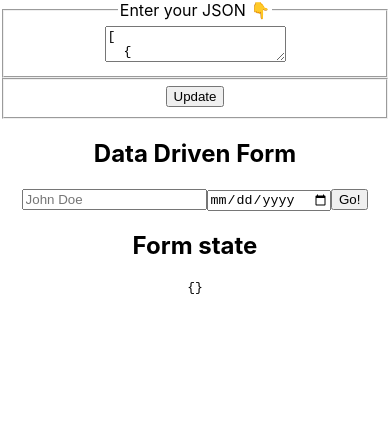
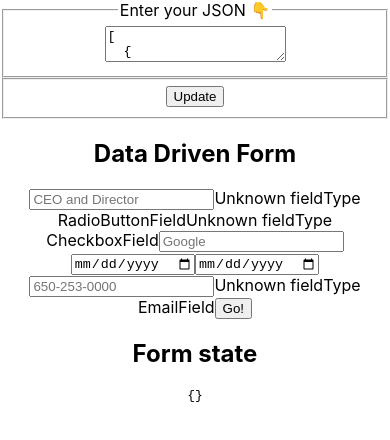
Before and after one commit to vitkarpov/acre-test, a React (Create React App) app: page / in a window 390 px wide. Shown: the top 440 px of the page. Built offline with nearby package versions, Linux system fonts and the light colour scheme.

Commit message:
feat(fields): PhoneField

```diff
--- a/src/App.js
+++ b/src/App.js
@@ -2,23 +2,7 @@
 import './App.css';
 import Fields from './Fields';
 
-const DEFAULT_SCHEME = [
-  {
-    id: 'ClientName',
-    fieldType: 'TextField',
-    fieldProps: {
-      name: 'name',
-      placeholder: 'John Doe'
-    }
-  },
-  {
-    id: 'StartDate',
-    fieldType: 'DateField',
-    fieldProps: {
-      name: 'start'
-    }
-  }
-];
+import DEFAULT_SCHEME from './default-scheme';
 
 function App() {
   const [validScheme, setValidScheme] = useState(true);
--- /dev/null
+++ b/src/Fields/PhoneNumberField/index.js
@@ -0,0 +1,21 @@
+import React from 'react';
+import PropTypes from 'prop-types';
+
+const PhoneNumberField = ({ name, placeholder, required, onChange }) => (
+  <input
+    type="tel"
+    name={name}
+    required={required}
+    placeholder={placeholder}
+    pattern="[0-9]{3}-[0-9]{3}-[0-9]{4}"
+    onChange={(e) => onChange(name, e.target.value)}
+  />
+);
+
+PhoneNumberField.propTypes = {
+  name: PropTypes.string.isRequired,
+  required: PropTypes.bool,
+  onChange: PropTypes.func
+};
+
+export default PhoneNumberField;
--- a/src/Fields/index.js
+++ b/src/Fields/index.js
@@ -1,7 +1,9 @@
 import TextField from './TextField';
 import DateField from './DateField';
+import PhoneNumberField from './PhoneNumberField';
 
 export default {
   TextField,
-  DateField
+  DateField,
+  PhoneNumberField
 }
```
